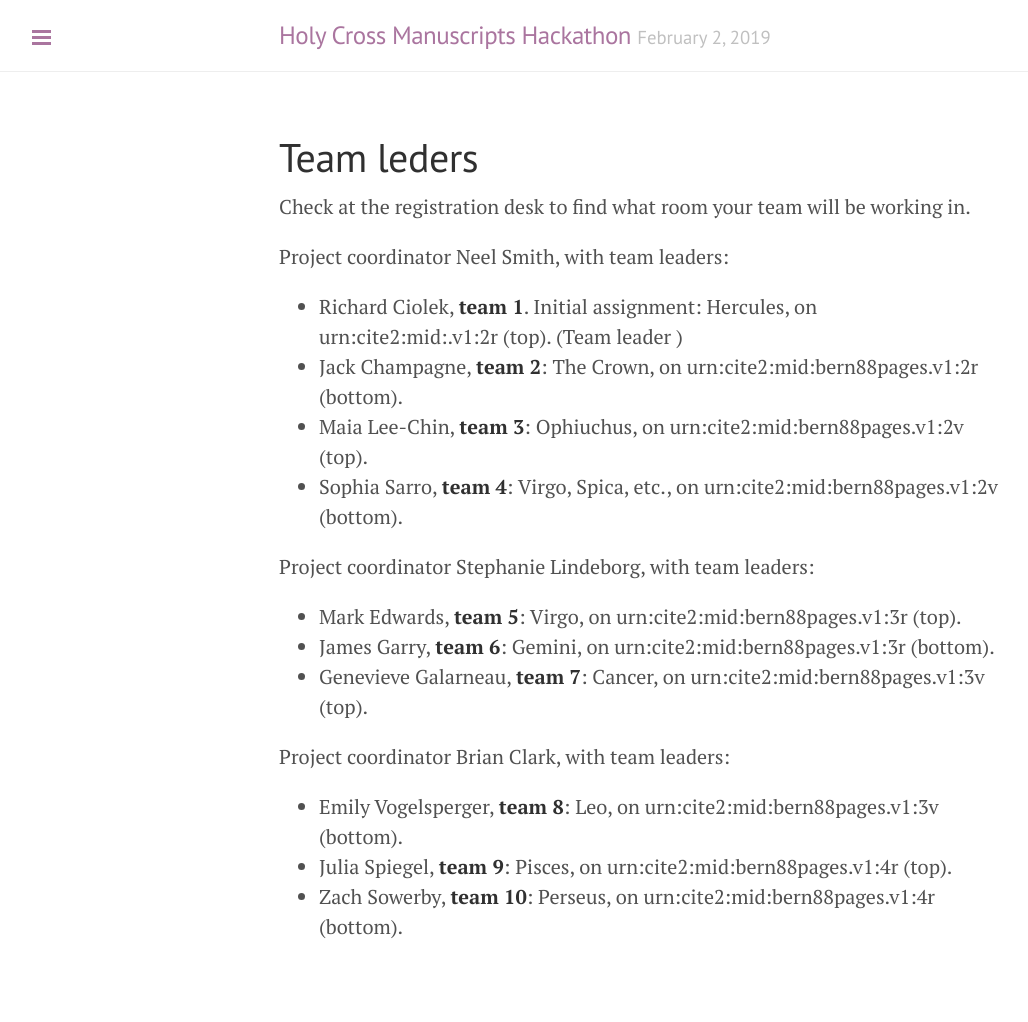
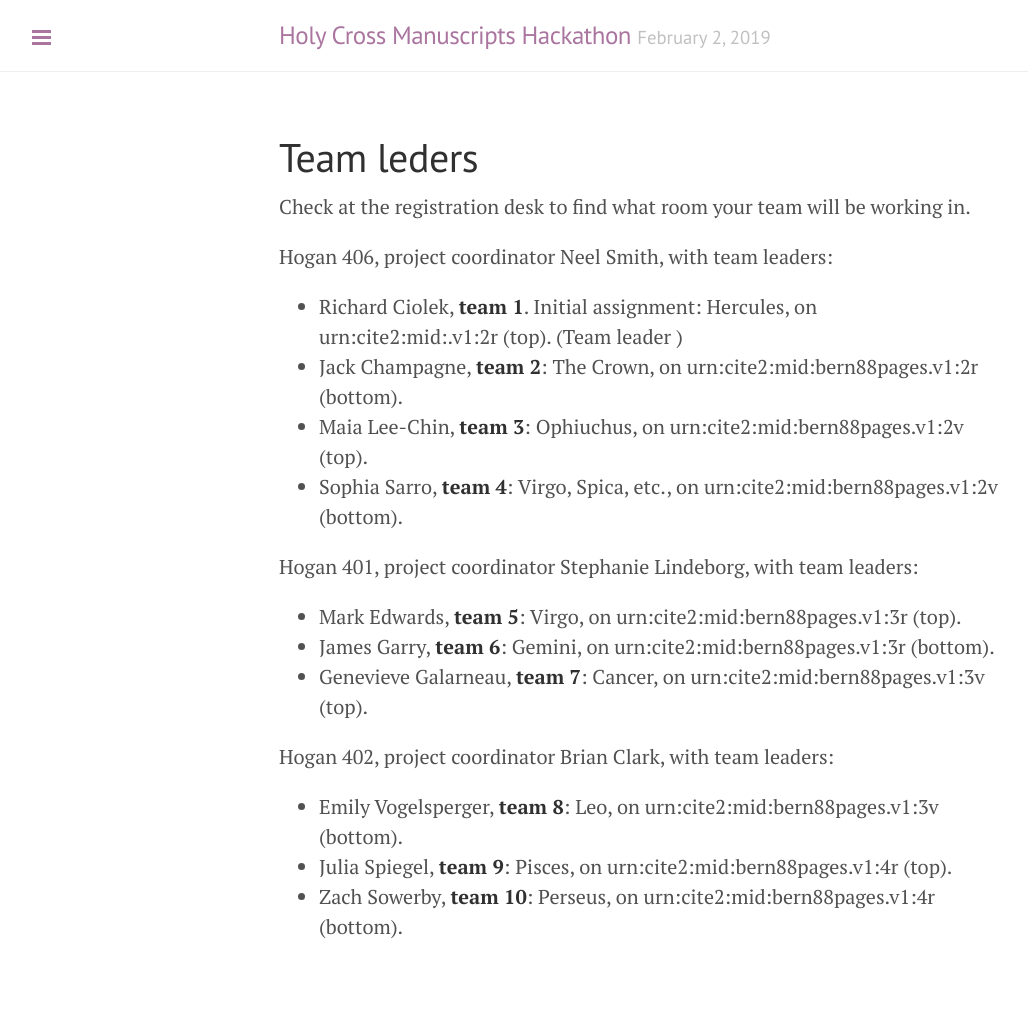
Before and after one commit to HCMID/ms-hackathon-2019, a Jekyll site: the page built from docs/teamleaders.md, in a window 1280 px wide. Shown: the whole page, without its empty margins (1-1029 px from the left). Built offline with Jekyll 4.4.1, drawn with Linux system fonts in a browser that asks for light colours.

Commit message:
Add room numbers

```diff
--- a/docs/teamleaders.md
+++ b/docs/teamleaders.md
@@ -6,7 +6,7 @@ layout: page
 Check at the registration desk to find what room your team will be working in.
 
 
-Project coordinator Neel Smith, with team leaders:
+Hogan 406, project coordinator Neel Smith, with team leaders:
 
 -   Richard Ciolek, **team 1**. Initial assignment: Hercules, on urn:cite2:mid:.v1:2r (top).  (Team leader )
 -   Jack Champagne, **team 2**:  The Crown, on urn:cite2:mid:bern88pages.v1:2r (bottom).
@@ -14,7 +14,8 @@ Project coordinator Neel Smith, with team leaders:
 -   Sophia Sarro, **team 4**:  Virgo, Spica, etc., on urn:cite2:mid:bern88pages.v1:2v (bottom).
 
 
-Project coordinator  Stephanie Lindeborg, with team leaders:
+
+Hogan 401, project coordinator  Stephanie Lindeborg, with team leaders:
 
 -   Mark Edwards, **team 5**:   Virgo, on urn:cite2:mid:bern88pages.v1:3r (top).
 -   James Garry, **team 6**:  Gemini, on urn:cite2:mid:bern88pages.v1:3r (bottom).
@@ -22,7 +23,8 @@ Project coordinator  Stephanie Lindeborg, with team leaders:
 
 
 
-Project coordinator  Brian Clark, with team leaders:
+
+Hogan 402, project coordinator  Brian Clark, with team leaders:
 
 
 -   Emily Vogelsperger, **team 8**:  Leo, on urn:cite2:mid:bern88pages.v1:3v (bottom).
```
